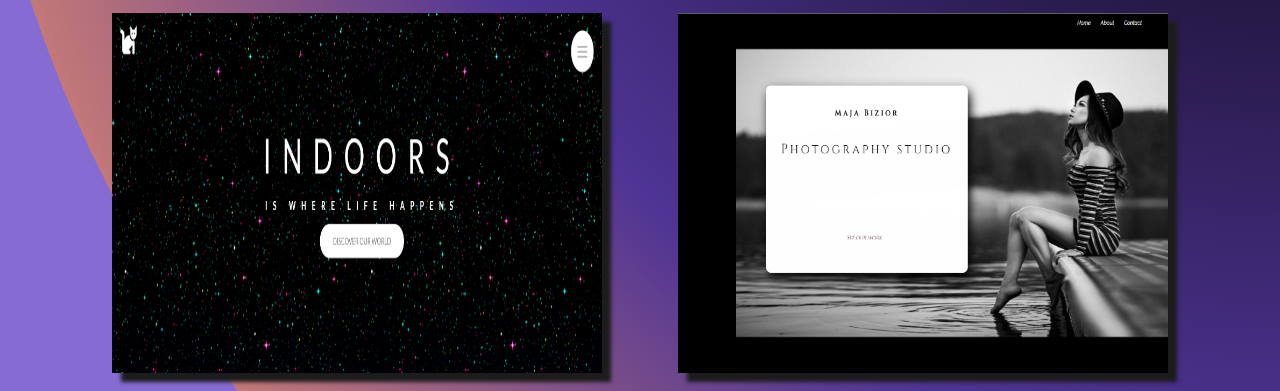
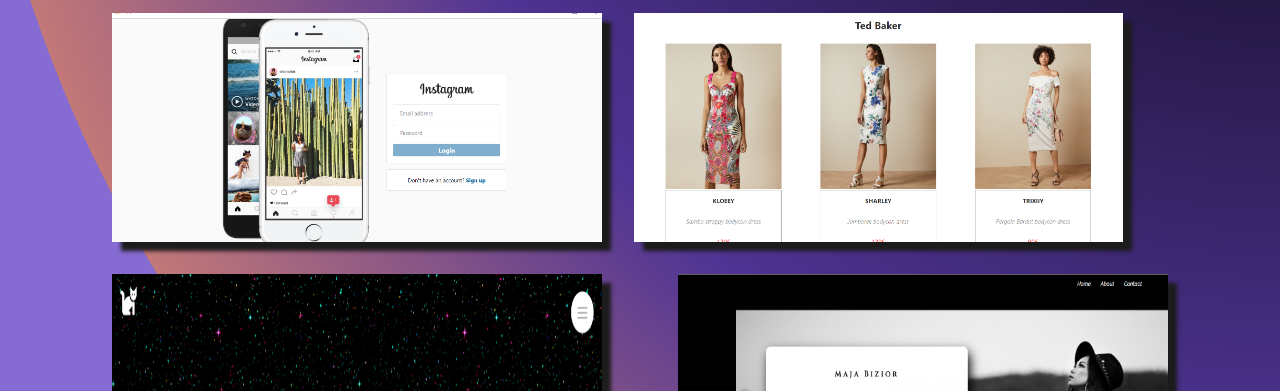
Before and after one commit to Mendoxes/Portfolio, a plain HTML site: page index.html in a window 1280 px wide. Shown: the part 1676-2067 px from the top of the page. Drawn offline with nearby package versions, Linux system fonts and the light colour scheme; a web font is replaced by a local one.

Commit message:
Add Insta project

```diff
--- a/index.html
+++ b/index.html
@@ -169,9 +169,9 @@
 
           </div>
         </div>
-
+        <a id="projects" class="imgclass" href="https://insta-steel.vercel.app/"><img class="sto"   src="6.png" alt=""></a>
+        <a id="projects" class="imgclass" href="https://mendoxes.github.io/Clothes/"><img class="sto"   src="5.png" alt=""></a>
         <div class="second__parse">
-
 <a id="projects" class="imgclass" href="https://mendoxes.github.io/starter/"><img class="sto"   src="1.png" alt=""></a>
 <a class="imgclass"  href="https://mendoxes.github.io/Maja-Bizior/" ><img  class="sto"  src="2.png" alt=""></a>
 <a class="imgclass" href="https://mendoxes.github.io/bdtavern/"  ><img  class="sto" src="3.png" alt=""></a>
```
Also changed, not shown: 5.png (added), 6.png (added).
